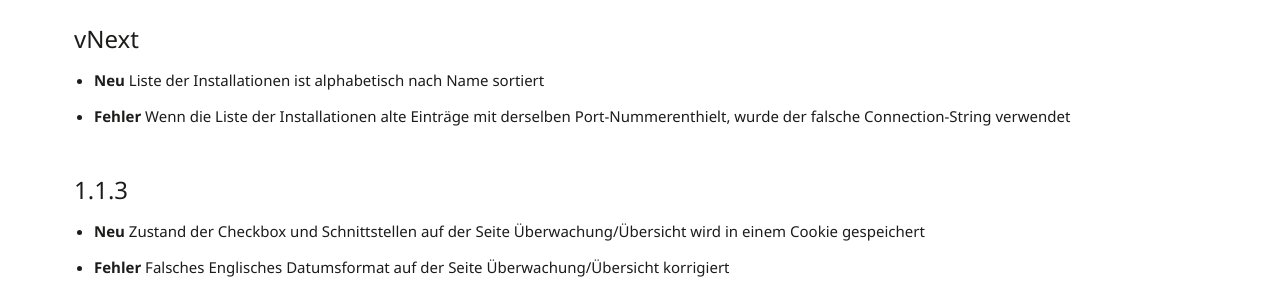
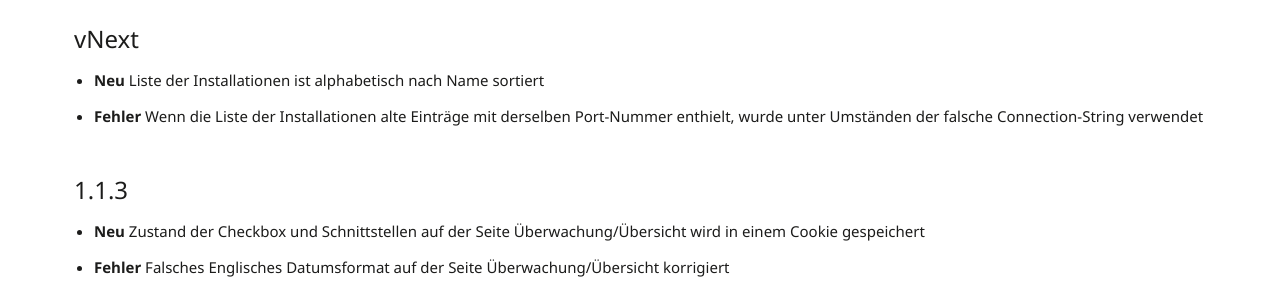
Before and after one commit to primesoft-group/oneconnexx-docs, a Jekyll site: the page built from _pages/setup/de/releasenotes.md, in a window 1280 px wide. Shown: the part 343-635 px from the top of the page. Built offline with Jekyll 4.4.1, drawn with Linux system fonts in a browser that asks for light colours; nearby versions of some CDN libraries; some web fonts are replaced.

Commit message:
Update releasenotes.md

```diff
--- a/_pages/setup/de/releasenotes.md
+++ b/_pages/setup/de/releasenotes.md
@@ -7,7 +7,7 @@ permalink: "setup/de/releasenotes/"
 #### vNext
 
 * __Neu__ Liste der Installationen ist alphabetisch nach Name sortiert
-* __Fehler__ Wenn die Liste der Installationen alte Einträge mit derselben Port-Nummerenthielt, wurde der falsche Connection-String verwendet
+* __Fehler__ Wenn die Liste der Installationen alte Einträge mit derselben Port-Nummer enthielt, wurde unter Umständen der falsche Connection-String verwendet
 
 #### 1.1.3
 
```
